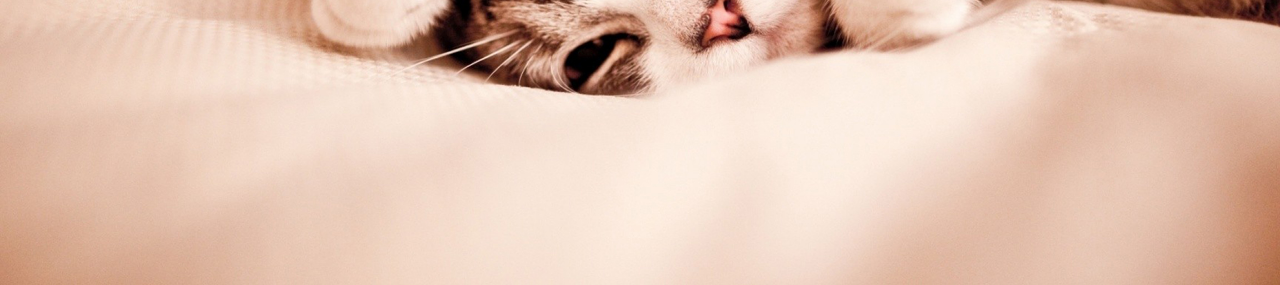
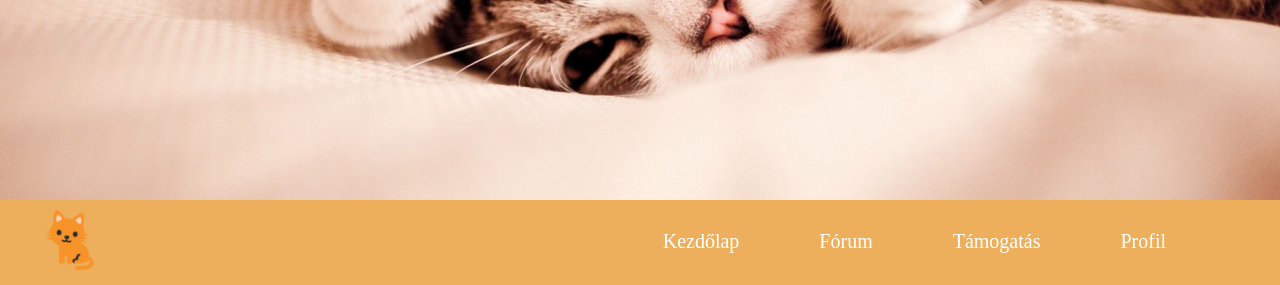
Before and after one commit to Valesz/Webterv-projekt, a PHP site: page /HTML/index.html in a window 1280 px wide. Shown: the part 515-800 px from the top of the page. Run offline with PHP 8.4, Linux system fonts and the light colour scheme.

Commit message:
Nav bar létrehozva

```diff
--- a/Projektmunka/CSS/Index.css
+++ b/Projektmunka/CSS/Index.css
@@ -55,3 +55,60 @@ header {
     height: 2px;
     background-color: white;
 }
+
+nav {
+    width: 100%;
+    background-color: rgb(238, 175, 93);
+    height: 85px;
+    position: sticky;
+    margin: auto;
+    translate: 0 -100%;  /* Ez viszi feljebb */
+}
+
+nav ul {
+    list-style-type: none;
+    margin-right: 5%;
+}
+
+nav ul li {
+    float: right;
+    margin-right: 20px;
+}
+
+#profile-img {
+    display: inline-block;
+    width: 5%;
+}
+
+nav ul li a {
+    padding: 30px;
+    display: block;
+    color: white;
+    text-align: center;
+    text-decoration: none;
+    font-size: 20px;
+    transition: all 500ms;
+}
+
+nav ul li a:hover {
+    transition: all 500ms;
+    padding: 27px 25px;
+    background-color: rgb(186, 138, 74);
+    font-size: 25px;
+}
+
+.icon-img {
+    padding: 10px 20px;
+    height: 70%;
+    display: flex;
+    float: left;
+    margin-left: 20px;
+    transition: all 500ms;
+}
+
+.icon-img:hover {
+    height: 80%;
+    padding: 8px 25px;
+    background-color: rgb(186, 138, 74);
+    transition: all 500ms;
+}
--- a/Projektmunka/HTML/index.html
+++ b/Projektmunka/HTML/index.html
@@ -15,5 +15,14 @@
             <p class="alCim">Ahol a macskáink várnak!</p>
         </div>
     </header>
+    <nav>
+        <a href=""><img src="../Kepek/cat.png" class="icon-img" alt=""></a>
+        <ul>
+            <li><a href="">Profil</a></li>
+            <li><a href="">Támogatás</a></li>
+            <li><a href="">Fórum</a></li>
+            <li><a href="">Kezdőlap</a></li>
+        </ul>
+    </nav>
 </body>
 </html>
```
